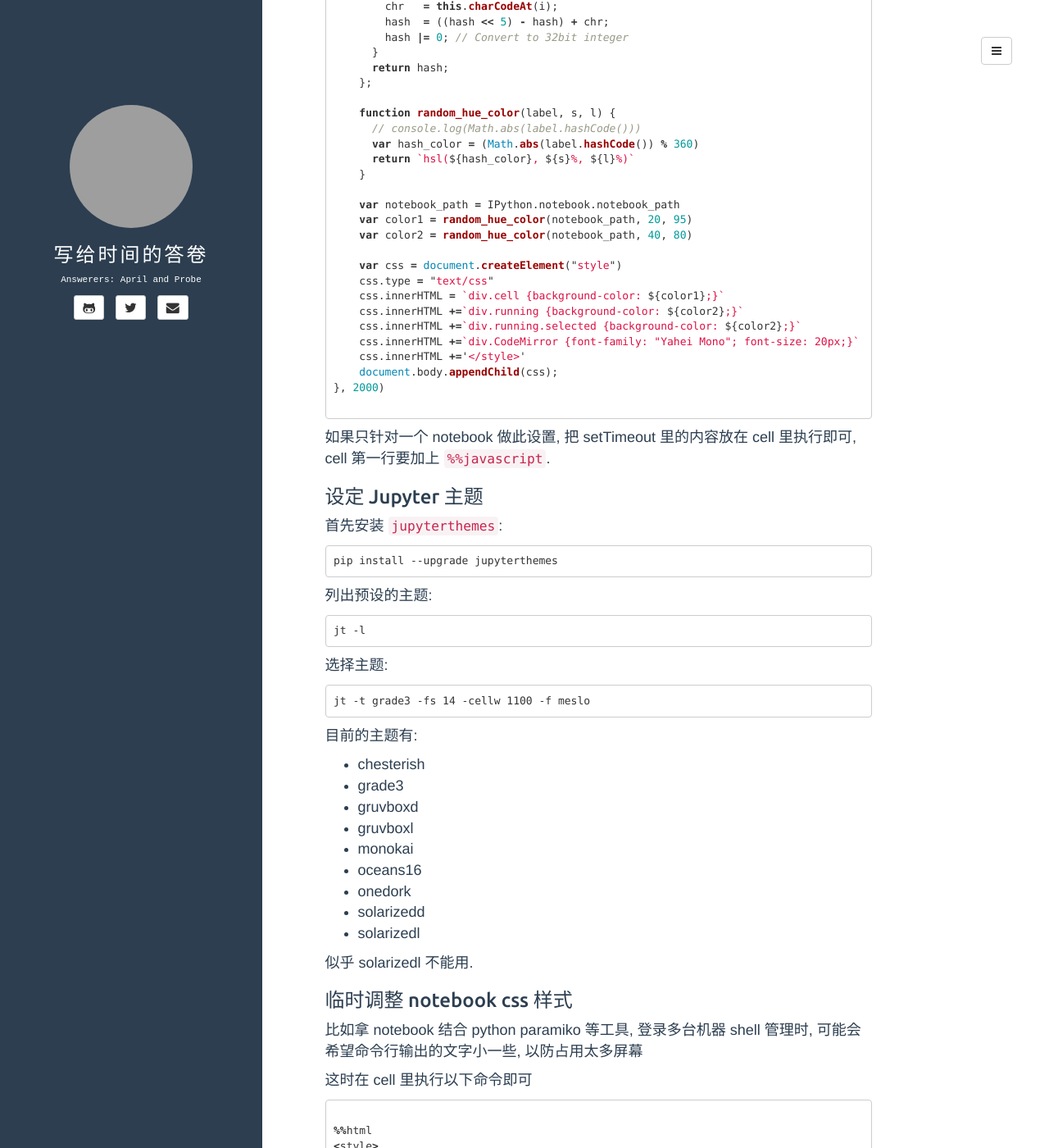
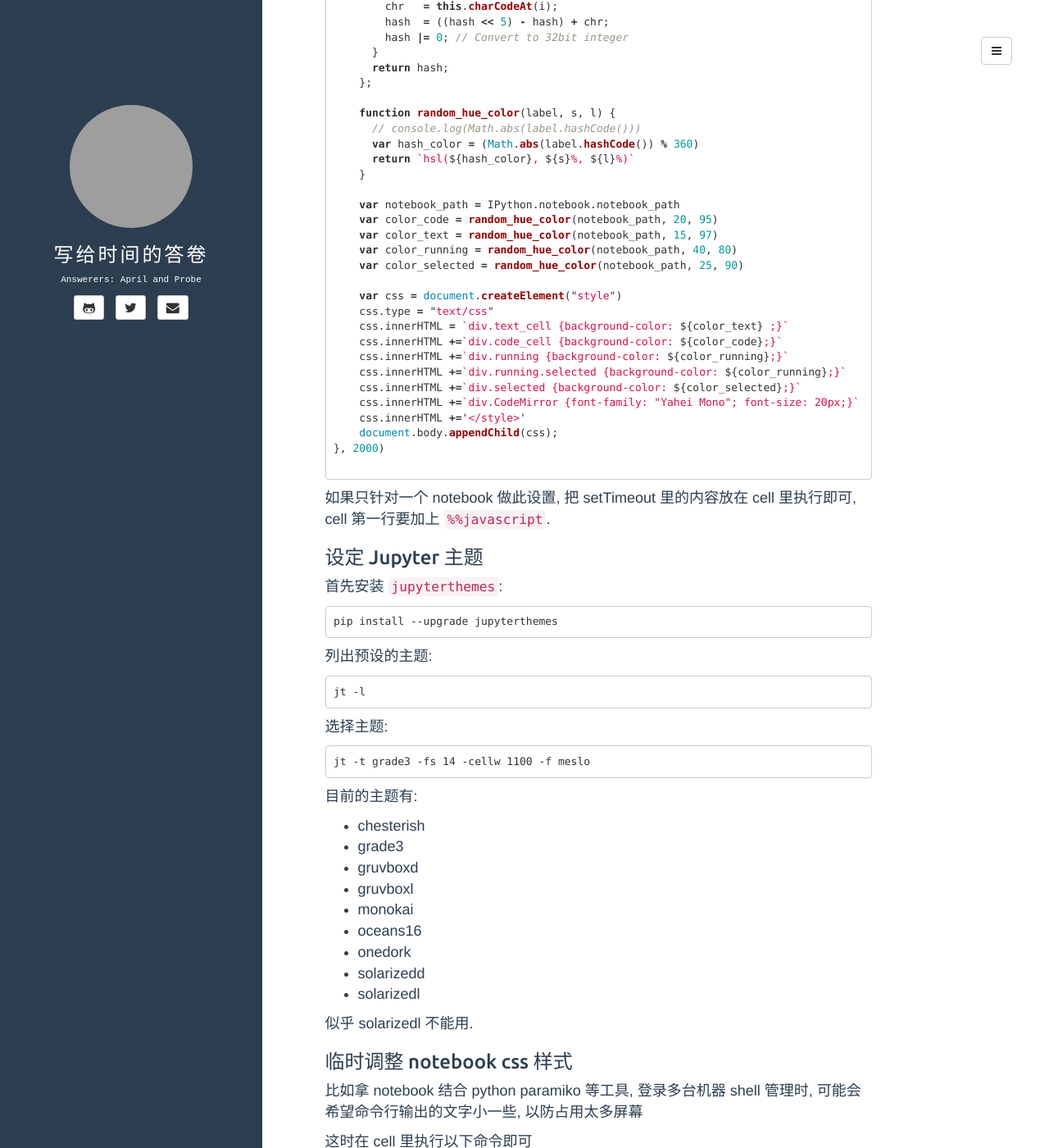
Before and after one commit to WarmGrid/warmgrid.github.io, a Jekyll site: the page built from _posts/2017-09-27-jupyter-notebook-tensorflow-keras-notes.md, in a window 1280 px wide and 1400 px high, scrolled down 2193 px. Shown: the whole window at 82% size. Built offline with Jekyll 4.4.1, drawn with Linux system fonts in a browser that asks for light colours; some of the changed text lies outside the part shown; grey boxes are pictures that could not be loaded.

Commit message:
update jupyter css style

````diff
--- a/_posts/2017-09-27-jupyter-notebook-tensorflow-keras-notes.md
+++ b/_posts/2017-09-27-jupyter-notebook-tensorflow-keras-notes.md
@@ -155,14 +155,18 @@
     }
 
     var notebook_path = IPython.notebook.notebook_path
-    var color1 = random_hue_color(notebook_path, 20, 95)
-    var color2 = random_hue_color(notebook_path, 40, 80)
+    var color_code = random_hue_color(notebook_path, 20, 95)
+    var color_text = random_hue_color(notebook_path, 15, 97)
+    var color_running = random_hue_color(notebook_path, 40, 80)
+    var color_selected = random_hue_color(notebook_path, 25, 90)
 
     var css = document.createElement("style")
     css.type = "text/css"
-    css.innerHTML = `div.cell {background-color: ${color1};}`
-    css.innerHTML +=`div.running {background-color: ${color2};}`
-    css.innerHTML +=`div.running.selected {background-color: ${color2};}`
+    css.innerHTML = `div.text_cell {background-color: ${color_text} ;}`
+    css.innerHTML +=`div.code_cell {background-color: ${color_code};}`
+    css.innerHTML +=`div.running {background-color: ${color_running};}`
+    css.innerHTML +=`div.running.selected {background-color: ${color_running};}`
+    css.innerHTML +=`div.selected {background-color: ${color_selected};}`
     css.innerHTML +=`div.CodeMirror {font-family: "Yahei Mono"; font-size: 20px;}`
     css.innerHTML +='</style>'
     document.body.appendChild(css);
@@ -226,7 +230,9 @@
 .text_cell_render pre code {font-size: 12px;}
 .rendered_html pre code {font-size: 12px;}
 
-.output_text pre, .text_cell_render pre {padding-bottom: 5px}
+.output_text pre, .text_cell_render pre {padding: 0.5ex;}
+.container {width:100% !important;}
+.prompt {min-width: 10ex;}
 </style>
 ```
 
````
